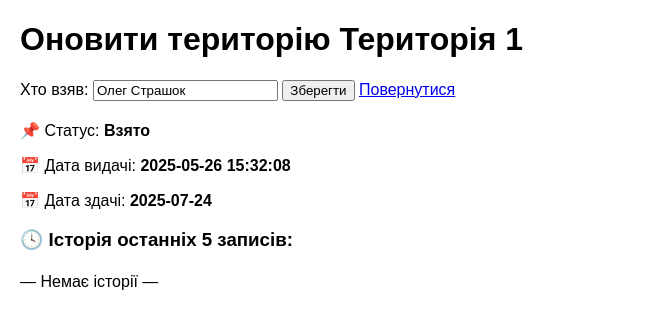
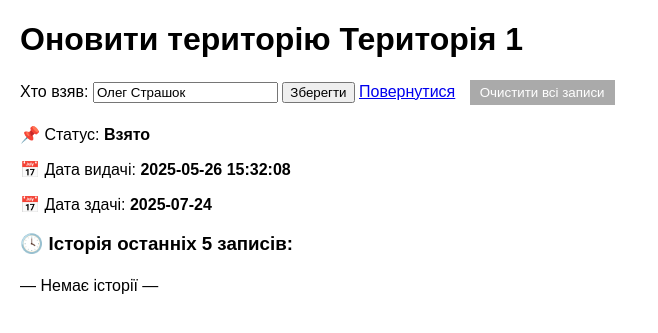
Before and after one commit to yurjjOne/territory-app, a Flask app: page /update/1 in a window 1280 px wide. Shown: the top 333 px of the page, without its empty margins (0-658 px from the left). Run offline with Flask 3, Linux system fonts and the light colour scheme; the visitor is signed in with stand-in values (Sample User, id 1); data comes from the database, SQL or seed files in the repository; data that the repository does not hold is empty.

Commit message:
Update update.html

```diff
--- a/templates/update.html
+++ b/templates/update.html
@@ -8,22 +8,42 @@
         .form-container { margin-bottom: 20px; }
         ul { list-style-type: none; padding: 0; }
         li { padding: 4px 0; }
+        .btn-clear {
+            background: #aaa;
+            color: #fff;
+            padding: 5px 10px;
+            border: none;
+            cursor: pointer;
+            margin-left: 10px;
+        }
+        .btn-clear:hover {
+            background: #888;
+        }
     </style>
 </head>
 <body>
     <h1>Оновити територію {{ territory[1] }}</h1>
     <div class="form-container">
-        <form method="POST">
+        <form method="POST" style="display: inline;">
             <label>Хто взяв:</label>
             <input type="text" name="taken_by" value="{{ territory[3] or '' }}">
             <button type="submit">Зберегти</button>
-            <a href="{{ url_for('index') }}">Повернутися</a>
+        </form>
+        <a href="{{ url_for('index') }}">Повернутися</a>
+
+        <!-- Кнопка Очистити -->
+        <form method="POST"
+              action="{{ url_for('clear_territory', territory_id=territory[0]) }}"
+              style="display: inline;">
+            <button type="submit" class="btn-clear">
+                Очистити всі записи
+            </button>
         </form>
     </div>
 
     <p>📌 Статус: <strong>{{ territory[2] }}</strong></p>
     <p>📅 Дата видачі: <strong>{{ territory[4] or 'Немає' }}</strong></p>
-    <p>📅 Дата здачі: <strong>{{ territory[5] or 'Немає' }}</strong></p>
+    <p>📅 Дата здачі:   <strong>{{ territory[5] or 'Немає' }}</strong></p>
 
     <h3>🕓 Історія останніх 5 записів:</h3>
     <ul>
```
